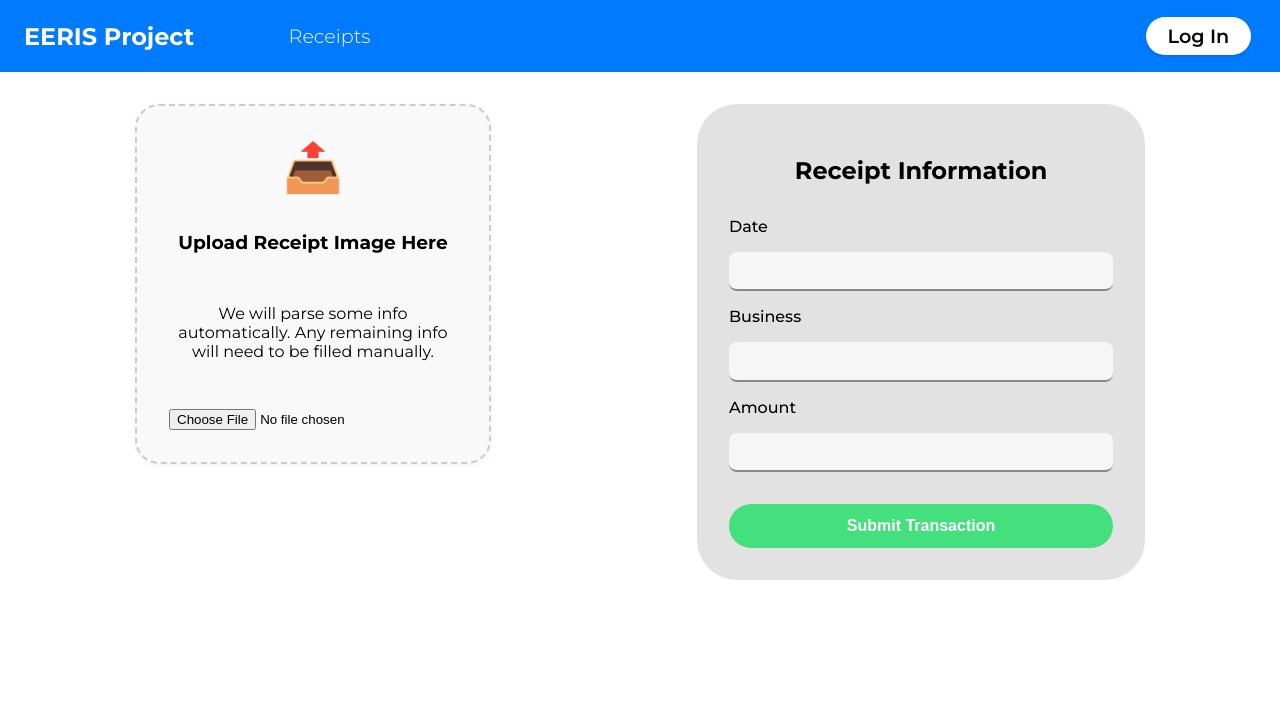
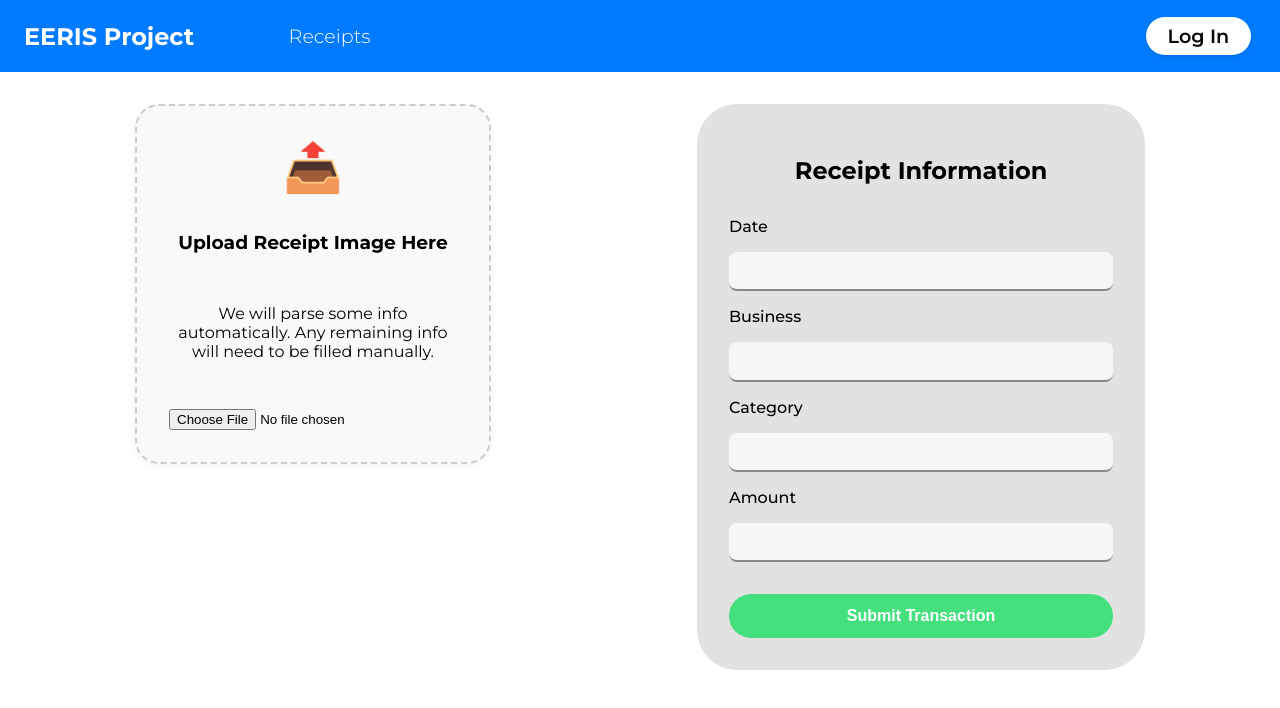
Before and after one commit to JoseJimenezCaballero/EERIS-Project, a React (Create React App) app in the folder FrontEnd/eerisfront/: page /receipts in a window 1280 px wide. Shown: the top 708 px of the page. Built offline with nearby package versions, Linux system fonts and the light colour scheme.

Commit message:
Add category field to ReceiptPage form

```diff
--- a/FrontEnd/eerisfront/src/components/ReceiptPage.jsx
+++ b/FrontEnd/eerisfront/src/components/ReceiptPage.jsx
@@ -6,6 +6,7 @@ const ReceiptPage = () => {
   const [receiptData, setReceiptData] = useState({
     date: '',
     business: '',
+    category: '',
     amount: '',
   });
 
@@ -56,6 +57,16 @@ const ReceiptPage = () => {
             required
           />
 
+          <label>Category</label>
+          <input
+            type="text"
+            name="category"
+            value={receiptData.category}
+            onChange={handleChange}
+            required
+          />
+
+
           <label>Amount</label>
           <input
             type="number"
```
